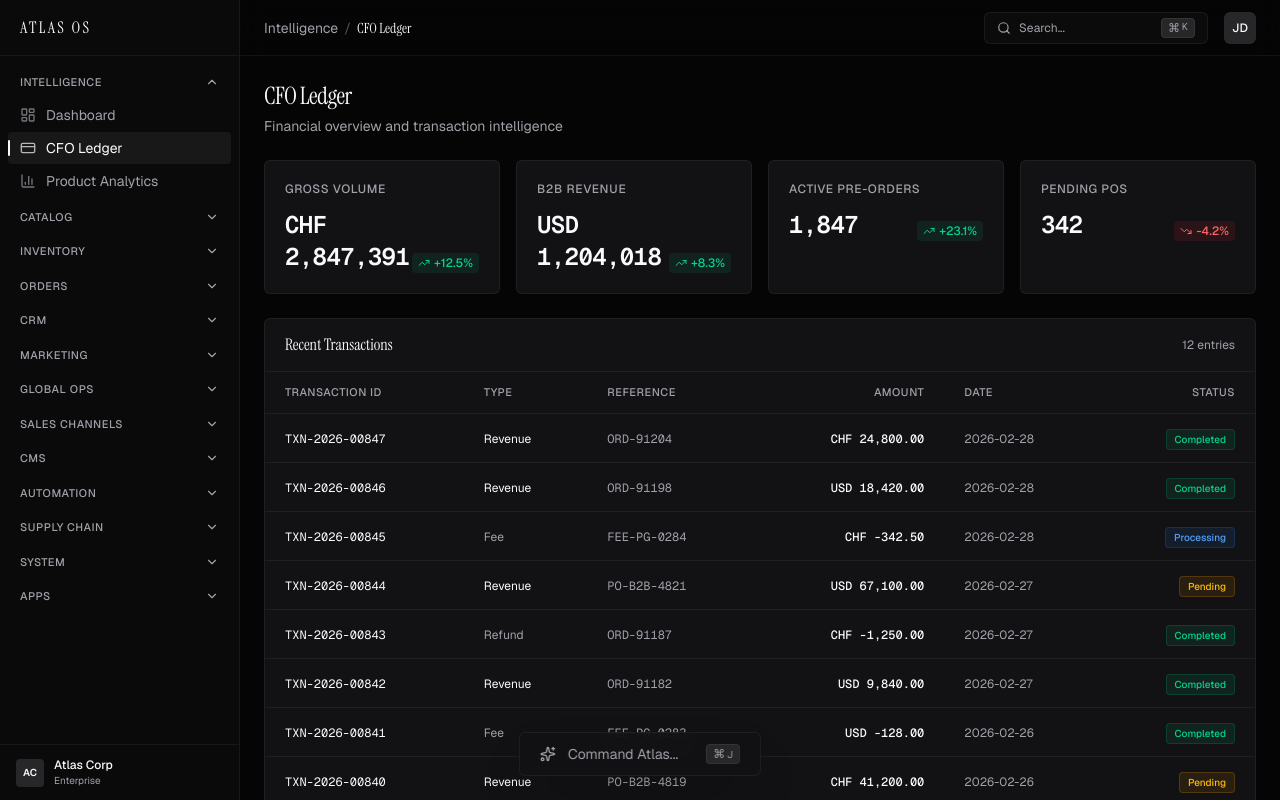
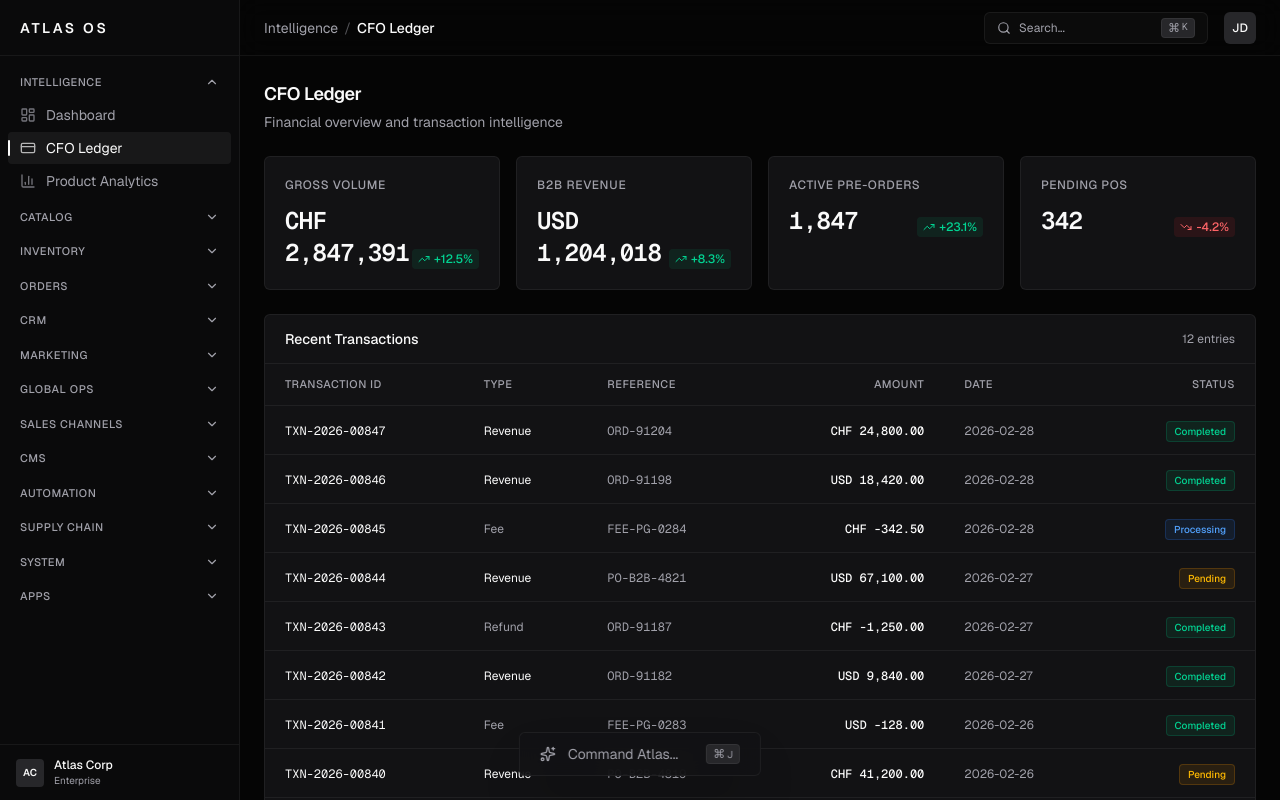
Before and after one commit to graf-julian08/admin-ui, a Next.js app: page / in a window 1280 px wide. Built offline with nearby package versions, Linux system fonts and the light colour scheme.

Commit message:
Restored: Initial commit from v0

```diff
--- a/app/globals.css
+++ b/app/globals.css
@@ -44,7 +44,6 @@
 
 @theme inline {
   --font-sans: 'Geist', 'Geist Fallback';
-  --font-serif: 'Instrument Serif', 'Georgia', serif;
   --font-mono: 'Geist Mono', 'Geist Mono Fallback';
   --color-background: var(--background);
   --color-foreground: var(--foreground);
--- a/app/layout.tsx
+++ b/app/layout.tsx
@@ -1,11 +1,10 @@
 import type { Metadata, Viewport } from 'next'
-import { Geist, Geist_Mono, Instrument_Serif } from 'next/font/google'
+import { Geist, Geist_Mono } from 'next/font/google'
 import { Analytics } from '@vercel/analytics/next'
 import './globals.css'
 
 const _geist = Geist({ subsets: ["latin"] });
 const _geistMono = Geist_Mono({ subsets: ["latin"] });
-const _instrumentSerif = Instrument_Serif({ subsets: ["latin"], weight: "400", style: ["normal", "italic"] });
 
 export const metadata: Metadata = {
   title: 'ATLAS OS — Agentic Commerce',
--- a/app/page.tsx
+++ b/app/page.tsx
@@ -18,7 +18,7 @@ export default function Page() {
           <div className="flex flex-col gap-6 p-6">
             {/* Page title */}
             <div className="flex flex-col gap-1">
-              <h1 className="font-serif text-2xl tracking-tight text-foreground">
+              <h1 className="text-lg font-semibold tracking-tight text-foreground">
                 CFO Ledger
               </h1>
               <p className="text-sm text-muted-foreground">
--- a/components/atlas-sidebar.tsx
+++ b/components/atlas-sidebar.tsx
@@ -204,7 +204,7 @@ export function AtlasSidebar() {
     <aside className="flex h-screen w-[240px] shrink-0 flex-col border-r border-border bg-sidebar">
       {/* Logo */}
       <div className="flex h-14 items-center border-b border-border px-5">
-        <span className="font-serif text-base tracking-[0.15em] text-foreground">
+        <span className="text-sm font-semibold tracking-[0.2em] text-foreground">
           ATLAS OS
         </span>
       </div>
--- a/components/dashboard-header.tsx
+++ b/components/dashboard-header.tsx
@@ -7,7 +7,7 @@ export function DashboardHeader() {
       <nav className="flex items-center gap-1.5 text-sm" aria-label="Breadcrumb">
         <span className="text-muted-foreground">Intelligence</span>
         <span className="text-muted-foreground/50">/</span>
-        <span className="font-serif text-foreground">CFO Ledger</span>
+        <span className="font-medium text-foreground">CFO Ledger</span>
       </nav>
 
       {/* Right side */}
--- a/components/ledger-table.tsx
+++ b/components/ledger-table.tsx
@@ -130,7 +130,7 @@ export function LedgerTable() {
     <section aria-label="CFO Ledger transactions" className="rounded-md border border-border bg-card">
       {/* Table header area */}
       <div className="flex items-center justify-between border-b border-border px-5 py-3.5">
-        <h2 className="font-serif text-base text-foreground">Recent Transactions</h2>
+        <h2 className="text-sm font-medium text-foreground">Recent Transactions</h2>
         <span className="text-xs text-muted-foreground">
           {TRANSACTIONS.length} entries
         </span>
```
Also changed, not shown: 1 other file (tests, documents, lock files or other folders).
